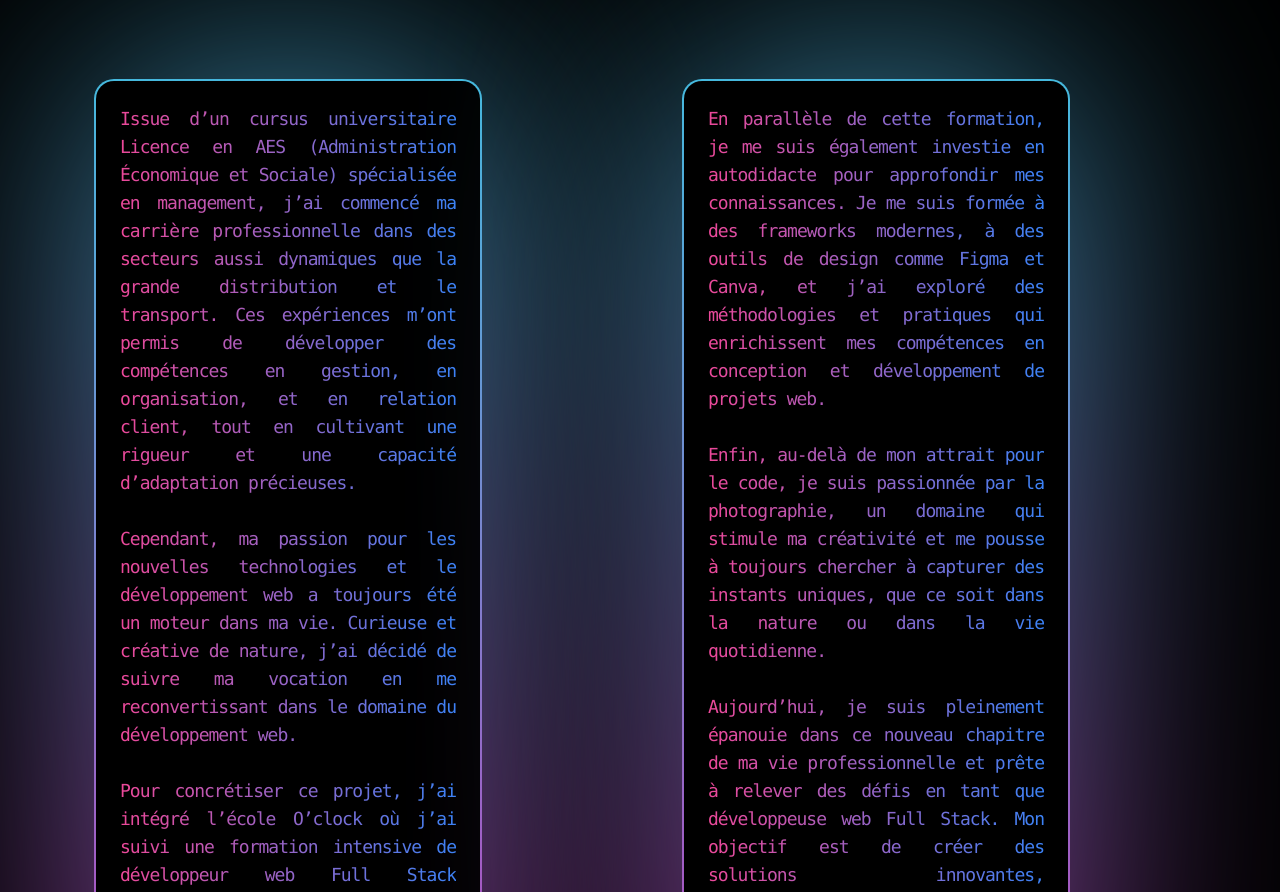
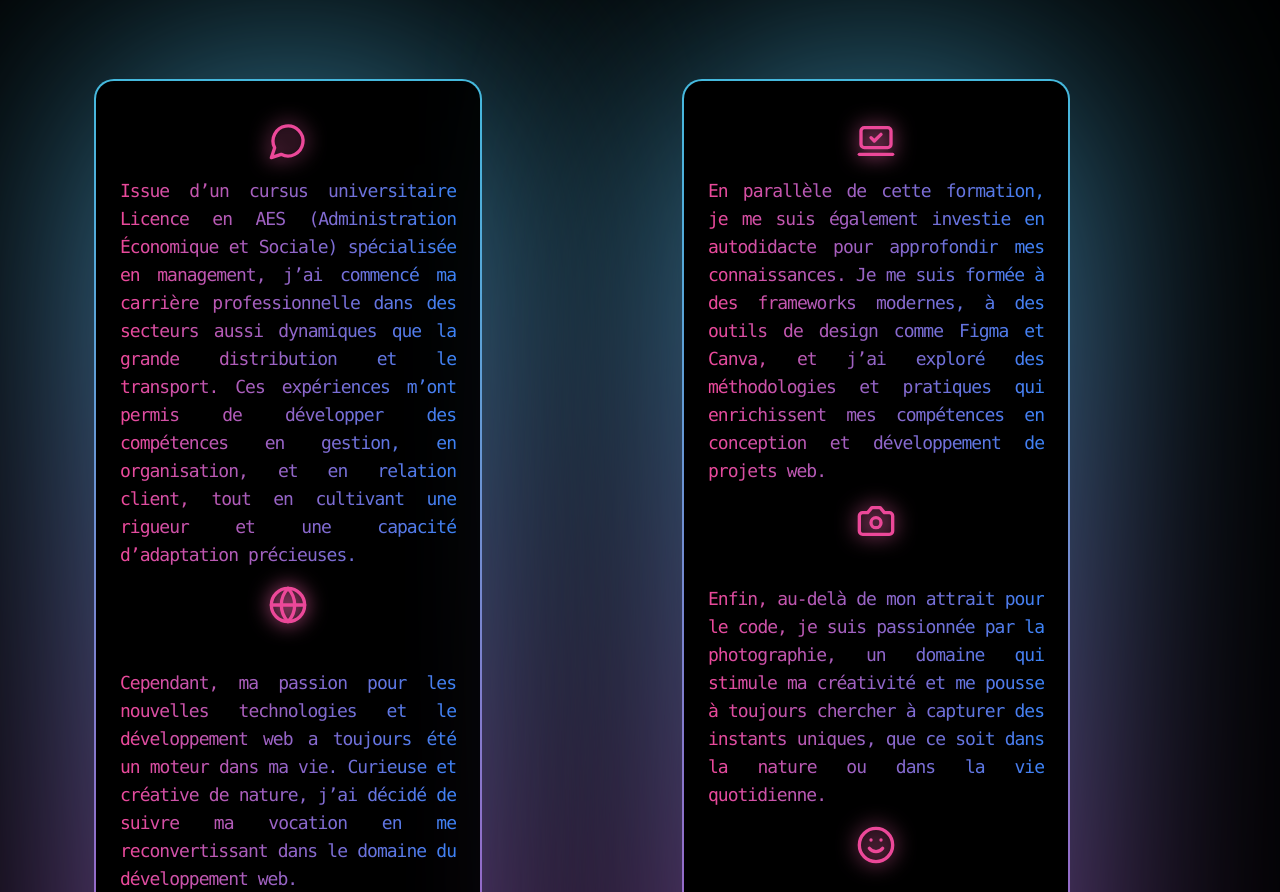
Before and after one commit to BakrimNadia/Portfolio-Nadia, a Next.js app: page / in a window 1280 px wide. Shown: the part 927-1819 px from the top of the page. Built offline with nearby package versions, Linux system fonts and the light colour scheme.

Commit message:
style: add icon for about section

```diff
--- a/src/app/Components/About.tsx
+++ b/src/app/Components/About.tsx
@@ -1,6 +1,7 @@
 "use client"
 
 import { NeonGradientCard } from "@/components/ui/neon-gradient-card";
+import { Camera, ClipboardPenLine, Globe, LaptopMinimalCheck, MessageCircle, Smile } from "lucide-react";
 import React from "react";
 
 const scrollToAbout = () => {
@@ -20,7 +21,7 @@ export default function About() {
         onMouseEnter={scrollToAbout}>
           Mon Portfolio
       </h1>
-      <h2 className="mb-10 text-2xl font-bold text-white animate-bounce text-rose-500">À propos de moi</h2>
+      <h2 className="mb-10 text-2xl font-bold text-white animate-bounce text-rose-300">À propos de moi</h2>
 
       {/* Contenu des cadres */}
       <div className="grid grid-cols-1 md:grid-cols-2 gap-6 max-w-6xl w-full mb-5">
@@ -30,12 +31,21 @@ export default function About() {
         >
             <NeonGradientCard className="max-w-sm items-center justify-center text-center transform transition-all duration-500 hover:scale-105">
               <span className="pointer-events-none z-10 h-full whitespace-pre-wrap bg-gradient-to-br from-[#ff2975] from-35% to-[#00FFF1] bg-clip-text text-center text-xl leading-none tracking-tighter dark:drop-shadow-[0_5px_5px_rgba(0,0,0,0.8)]">
+              <div className="flex justify-center my-4">
+              <MessageCircle  size={40} className="text-pink-500 drop-shadow-[0_0_10px_rgb(255,105,180)]" />
+                    </div>
               <p className="text-lg font-mono bg-gradient-to-r from-pink-500 to-blue-500 bg-clip-text text-transparent font-medium text-justify">
                     Issue d’un cursus universitaire Licence en AES (Administration Économique et Sociale) spécialisée en management, j’ai commencé ma carrière professionnelle dans des secteurs aussi dynamiques que la grande distribution et le transport. Ces expériences m’ont permis de développer des compétences en gestion, en organisation, et en relation client, tout en cultivant une rigueur et une capacité d’adaptation précieuses.
                     <br />
+                    <div className="flex justify-center my-4">
+                    <Globe size={40} className="text-pink-500 drop-shadow-[0_0_10px_rgb(255,105,180)]" />
+                    </div>
                     <br />
                     Cependant, ma passion pour les nouvelles technologies et le développement web a toujours été un moteur dans ma vie. Curieuse et créative de nature, j’ai décidé de suivre ma vocation en me reconvertissant dans le domaine du développement web.
                     <br />
+                    <div className="flex justify-center my-4">
+                    <ClipboardPenLine size={40} className="text-pink-500 drop-shadow-[0_0_10px_rgb(255,105,180)]" />
+                    </div>
                     <br />
                     Pour concrétiser ce projet, j’ai intégré l’école O’clock où j’ai suivi une formation intensive de développeur web Full Stack JavaScript. Cette expérience immersive m’a permis d’acquérir des bases solides en programmation, de maîtriser les technologies front-end et back-end, et de mener à bien des projets concrets dans un environnement collaboratif.
                   </p>
@@ -50,12 +60,21 @@ export default function About() {
 
 <NeonGradientCard className="max-w-sm items-center justify-center text-center transform transition-all duration-500 hover:scale-105">
       <span className="pointer-events-none z-10 h-full whitespace-pre-wrap bg-gradient-to-br from-[#ff2975] from-35% to-[#00FFF1] bg-clip-text text-center text-xl leading-none tracking-tighter dark:drop-shadow-[0_5px_5px_rgba(0,0,0,0.8)]">
+      <div className="flex justify-center my-4">
+      <LaptopMinimalCheck size={40} className="text-pink-500 drop-shadow-[0_0_10px_rgb(255,105,180)]" />
+                    </div>
       <p className="text-lg font-mono bg-gradient-to-r from-pink-500 to-blue-500 bg-clip-text text-transparent font-medium text-justify">
             En parallèle de cette formation, je me suis également investie en autodidacte pour approfondir mes connaissances. Je me suis formée à des frameworks modernes, à des outils de design comme Figma et Canva, et j’ai exploré des méthodologies et pratiques qui enrichissent mes compétences en conception et développement de projets web.
             <br />
+            <div className="flex justify-center my-4">
+            <Camera size={40} className="text-pink-500 drop-shadow-[0_0_10px_rgb(255,105,180)]" />
+                    </div>
             <br />
             Enfin, au-delà de mon attrait pour le code, je suis passionnée par la photographie, un domaine qui stimule ma créativité et me pousse à toujours chercher à capturer des instants uniques, que ce soit dans la nature ou dans la vie quotidienne.
             <br />
+            <div className="flex justify-center my-4">
+            <Smile size={40} className="text-pink-500 drop-shadow-[0_0_10px_rgb(255,105,180)]" />
+                    </div>
             <br />
             Aujourd’hui, je suis pleinement épanouie dans ce nouveau chapitre de ma vie professionnelle et prête à relever des défis en tant que développeuse web Full Stack. Mon objectif est de créer des solutions innovantes, fonctionnelles et esthétiques tout en continuant d’apprendre et d’évoluer dans ce domaine passionnant.
           </p>
--- a/src/app/Components/Description.tsx
+++ b/src/app/Components/Description.tsx
@@ -6,10 +6,10 @@ const Accordion = ({ title, content }: { title: string; content: string }) => {
   const [isOpen, setIsOpen] = useState(false);
 
   return (
-    <div className="border-b bg-gradient-to-r from-pink-500 via-yellow-200 to-blue-500 bg-clip-text text-transparent">
+    <div className="border-b border-pink-400">
       <button
         onClick={() => setIsOpen(!isOpen)}
-        className="w-full flex justify-between items-center p-4 text-left font-medium"
+        className="w-full flex justify-between items-center p-4 text-left font-medium bg-gradient-to-r from-pink-500 via-yellow-200 to-blue-500 bg-clip-text text-transparent"
       >
         {title}
         {isOpen ? <ChevronUp size={20} /> : <ChevronDown size={20} />}
@@ -18,7 +18,7 @@ const Accordion = ({ title, content }: { title: string; content: string }) => {
         initial={{ height: 0, opacity: 0 }}
         animate={{ height: isOpen ? "auto" : 0, opacity: isOpen ? 1 : 0 }}
         transition={{ duration: 0.3, ease: "easeInOut" }}
-        className="overflow-hidden px-4"
+        className="overflow-hidden px-4 bg-gradient-to-r from-pink-500 via-yellow-200 to-blue-500 bg-clip-text text-transparent"
       >
         <p className="py-2 bg-gradient-to-r from-pink-500 via-yellow-200 to-blue-500 bg-clip-text text-transparent">{content}</p>
       </motion.div>
--- a/src/app/Components/Navbar.tsx
+++ b/src/app/Components/Navbar.tsx
@@ -48,8 +48,9 @@ export default function Navbar() {
         <div className="fixed inset-0 z-10" />
         <DialogPanel className="fixed inset-y-0 right-0 z-10 w-full overflow-y-auto px-6 py-6 bg-gradient-to-b from-black to-gray-500 opacity-80 sm:max-w-sm sm:ring-1 sm:ring-gray-900/10">
           <div className="flex items-center text-center justify-between">
-            <a href="#" className="-m-1.5 p-1.5">
+            <a href="#" className="-m-1.5 p-1.5 ">
               <span className="sr-only"></span>
+              <div className="flex flex-shrink-0 items-center"></div>
               <img
                 alt="logo"
                 src="Nadia.svg"
```
